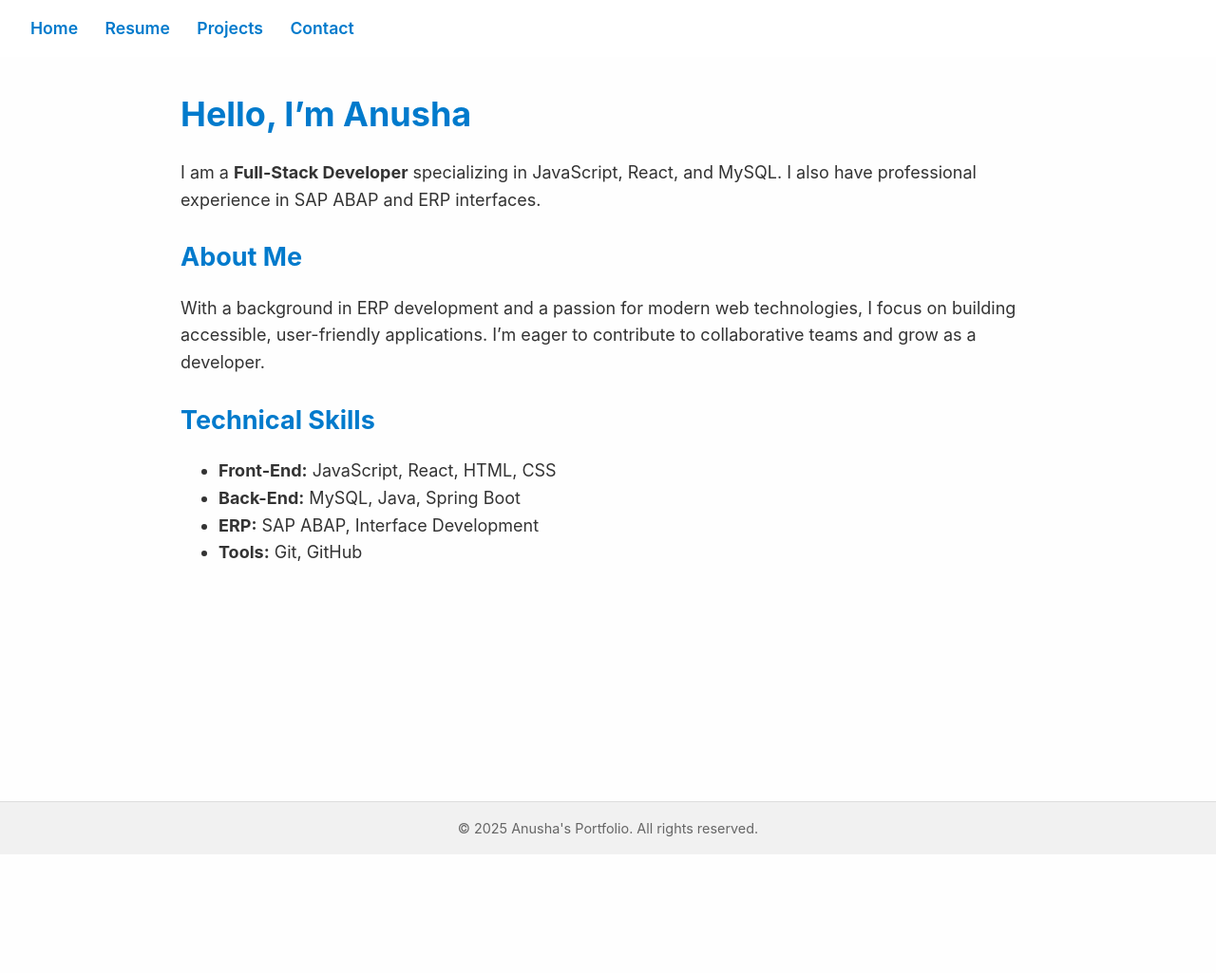
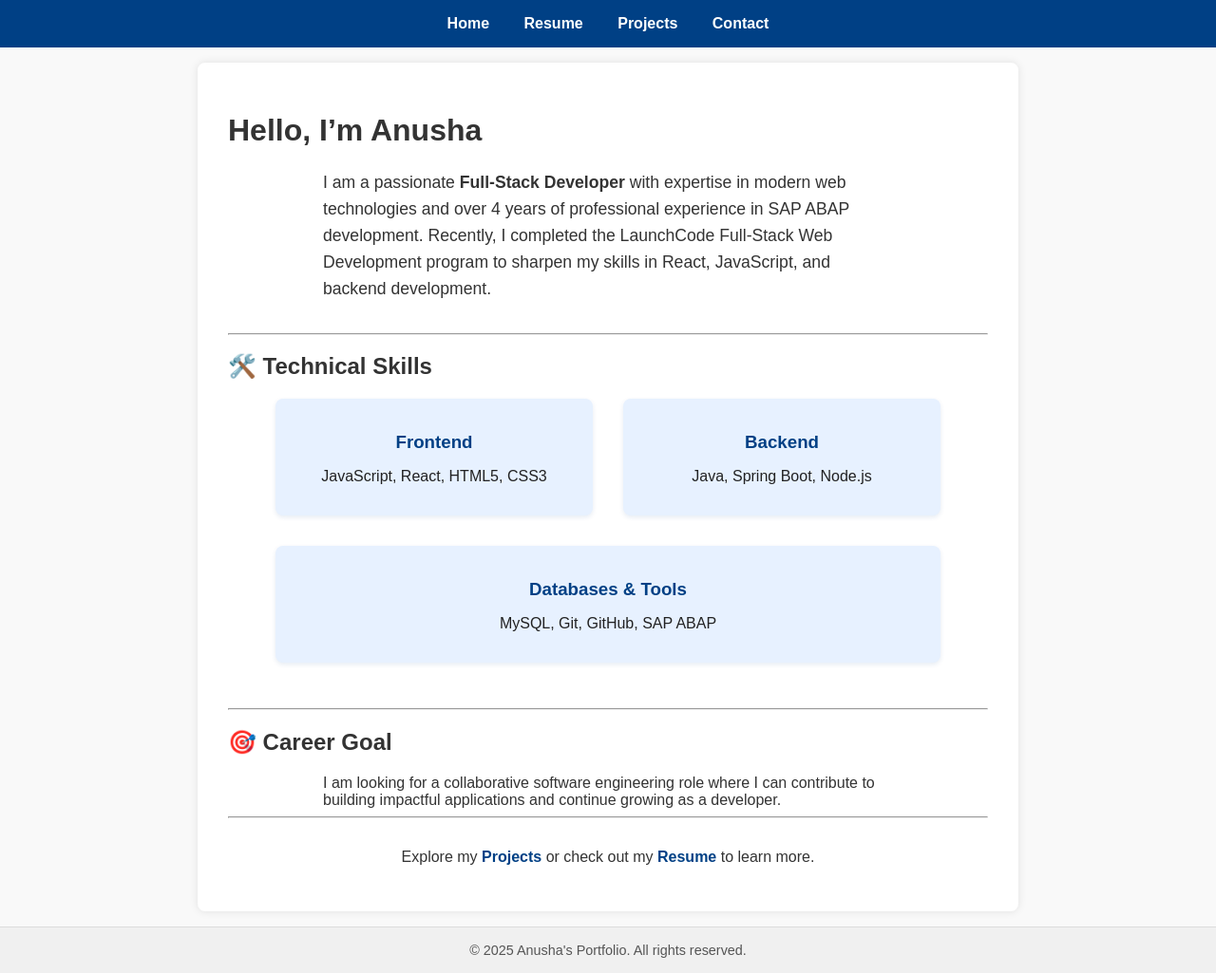
Before and after one commit to Anushap976/anusha.github.io, a Jekyll site: the page built from index.md, in a window 1280 px wide. Shown: the whole page at 95% size. Built offline with Jekyll 4.4.1, drawn with Linux system fonts in a browser that asks for light colours; before the commit the page ends 900 px from its top, so only the background shows below that.

Commit message:
Changes in styling

```diff
--- a/assets/css/style.css
+++ b/assets/css/style.css
@@ -1,72 +1,102 @@
-body {
-  font-family: -apple-system, BlinkMacSystemFont, "Segoe UI", Roboto, Oxygen,
-    Ubuntu, Cantarell, "Open Sans", "Helvetica Neue", sans-serif;
+html, body {
+  height: 100%;
   margin: 0;
-  background-color: #fefefe;
-  color: #333;
-  line-height: 1.6;
-  font-size: 18px;
+  padding: 0;
 }
 
-a {
-  color: #007acc;
+body {
+  font-family: Arial, sans-serif;
+  display: flex;
+  flex-direction: column;
+  min-height: 100vh;
+  background-color: #f9f9f9;
+  color: #333;
+}
+
+header {
+  background-color: #004085;
+  padding: 1rem;
+  text-align: center;
+}
+
+header nav a {
+  color: #fff;
+  margin: 0 1rem;
   text-decoration: none;
+  font-weight: bold;
 }
-a:hover {
+
+header nav a:hover {
   text-decoration: underline;
 }
 
-header {
-  background-color: white;
-  padding: 1rem 2rem;
-  color: white;
-  font-weight: 600;
-  font-size: 1.1rem;
-}
-nav a {
-  margin-right: 1.5rem;
-  font-weight: 600;
+main {
+  flex: 1;
+  max-width: 800px;
+  width: 100%;
+  background: #fff;
+  padding: 2rem;
+  border-radius: 8px;
+  margin: 1rem auto;
+  box-shadow: 0 0 10px rgba(0,0,0,0.1);
 }
 
-main {
-  max-width: 900px;
-  margin: 2rem auto 4rem;
-  padding: 0 1rem;
+footer {
+  text-align: center;
+  padding: 1rem;
+  font-size: 0.9rem;
+  color: #555;
+  background-color: #f0f0f0;
+  border-top: 1px solid #ddd;
 }
 
-h1, h2, h3 {
-  color: #007acc;
-  margin-top: 1.5rem;
+img {
+  max-width: 100%;
+  height: auto;
+  border-radius: 4px;
+}
+
+/* Container for skill cards */
+.skills-container {
+  display: flex;
+  justify-content: center;
+  gap: 2rem;
+  flex-wrap: wrap;
+  max-width: 700px;
+  margin: 0 auto 3rem auto;
+}
+
+/* Skill card styling */
+.skill-card {
+  background-color: #e7f1ff;
+  padding: 1rem 1.5rem;
+  border-radius: 8px;
+  box-shadow: 0 2px 5px rgba(0, 64, 133, 0.1);
+  flex: 1 1 200px;
+  text-align: center;
+  cursor: default;
+  transition: transform 0.3s ease, box-shadow 0.3s ease;
+}
+
+.skill-card h3 {
+  color: #004085;
   margin-bottom: 0.5rem;
 }
 
-footer {
-  background-color: #f1f1f1;
-  text-align: center;
-  padding: 1rem 0;
-  font-size: 0.9rem;
-  color: #666;
-  border-top: 1px solid #ddd;
-  position: fixed;
-  width: 100%;
-  bottom: 0;
-  left: 0;
+/* Hover effect: scale up and stronger shadow */
+.skill-card:hover {
+  transform: translateY(-8px) scale(1.05);
+  box-shadow: 0 8px 20px rgba(0, 64, 133, 0.3);
+  cursor: pointer;
 }
 
+/* Optional: smooth transition for paragraph inside cards */
+.skill-card p {
+  font-weight: 500;
+  color: #222;
+  transition: color 0.3s ease;
+}
 
-/* Responsive tweaks */
-@media (max-width: 600px) {
-  body {
-    font-size: 16px;
-  }
-  nav a {
-    margin-right: 1rem;
-    font-size: 0.95rem;
-  }
-  main {
-    margin: 1rem auto 5rem;
-  }
-  footer {
-    font-size: 0.8rem;
-  }
+.skill-card:hover p {
+  color: #004085;
 }
--- a/index.md
+++ b/index.md
@@ -3,17 +3,41 @@ layout: default
 title: Home
 ---
 
-# Hello, I'm Anusha
+# Hello, I'm **Anusha**
 
-I am a **Full-Stack Developer** specializing in JavaScript, React, and MySQL. I also have professional experience in SAP ABAP and ERP interfaces.
+<p style="font-size: 1.1rem; max-width: 600px; margin: 0 auto 2rem auto; line-height: 1.6;">
+I am a passionate <strong>Full-Stack Developer</strong> with expertise in modern web technologies and over 4 years of professional experience in SAP ABAP development. Recently, I completed the LaunchCode Full-Stack Web Development program to sharpen my skills in React, JavaScript, and backend development.
+</p>
 
-## About Me
+---
 
-With a background in ERP development and a passion for modern web technologies, I focus on building accessible, user-friendly applications. I'm eager to contribute to collaborative teams and grow as a developer.
+## 🛠️ Technical Skills
 
-## Technical Skills
+<div class="skills-container">
+  <div class="skill-card">
+    <h3>Frontend</h3>
+    <p>JavaScript, React, HTML5, CSS3</p>
+  </div>
+  <div class="skill-card">
+    <h3>Backend</h3>
+    <p>Java, Spring Boot, Node.js</p>
+  </div>
+  <div class="skill-card">
+    <h3>Databases & Tools</h3>
+    <p>MySQL, Git, GitHub, SAP ABAP</p>
+  </div>
+</div>
 
-- **Front-End:** JavaScript, React, HTML, CSS
-- **Back-End:** MySQL, Java, Spring Boot
-- **ERP:** SAP ABAP, Interface Development
-- **Tools:** Git, GitHub
+---
+
+## 🎯 Career Goal
+
+<p style="max-width: 600px; margin: 0 auto;">
+I am looking for a collaborative software engineering role where I can contribute to building impactful applications and continue growing as a developer.
+</p>
+
+---
+
+<p style="text-align:center; margin-top: 2rem;">
+Explore my <a href="/projects/" style="color: #004085; font-weight: bold; text-decoration: none;">Projects</a> or check out my <a href="/resume/" style="color: #004085; font-weight: bold; text-decoration: none;">Resume</a> to learn more.
+</p>
```
Also changed, not shown: contact/index.md (+16 -6 lines), projects/index.md (+4 -10 lines).
